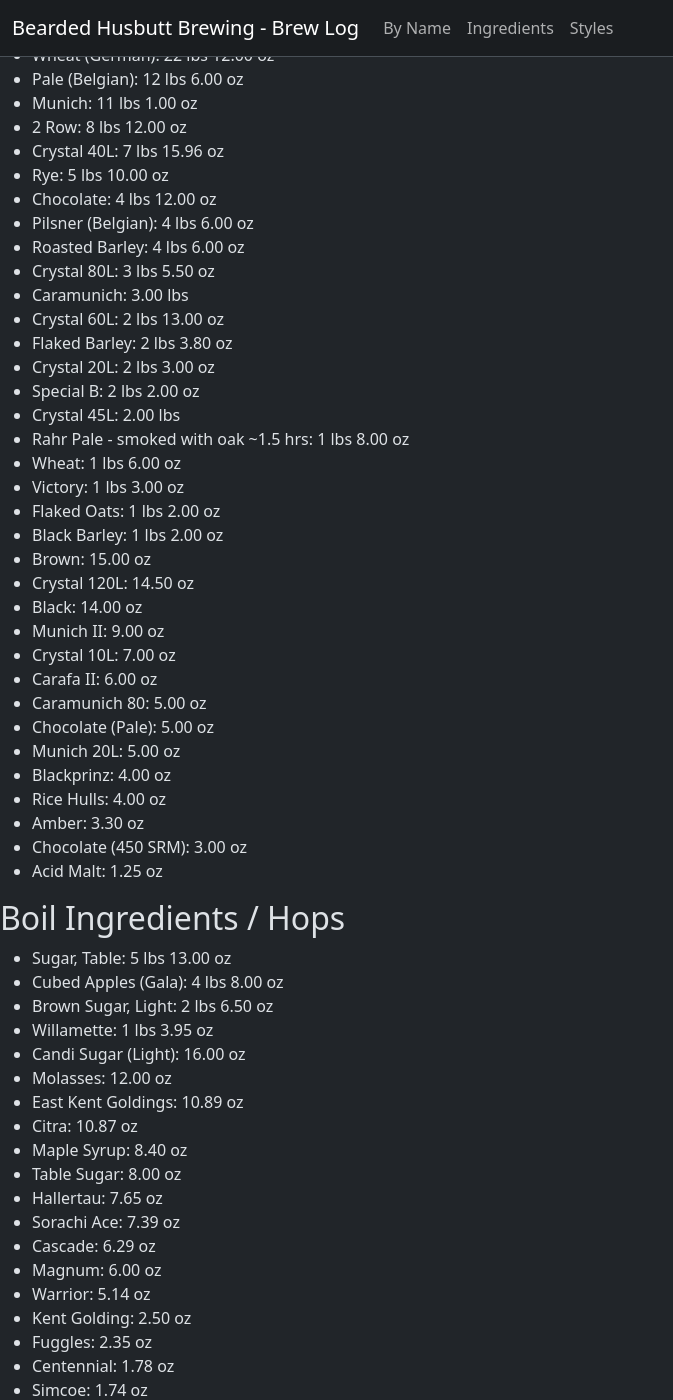
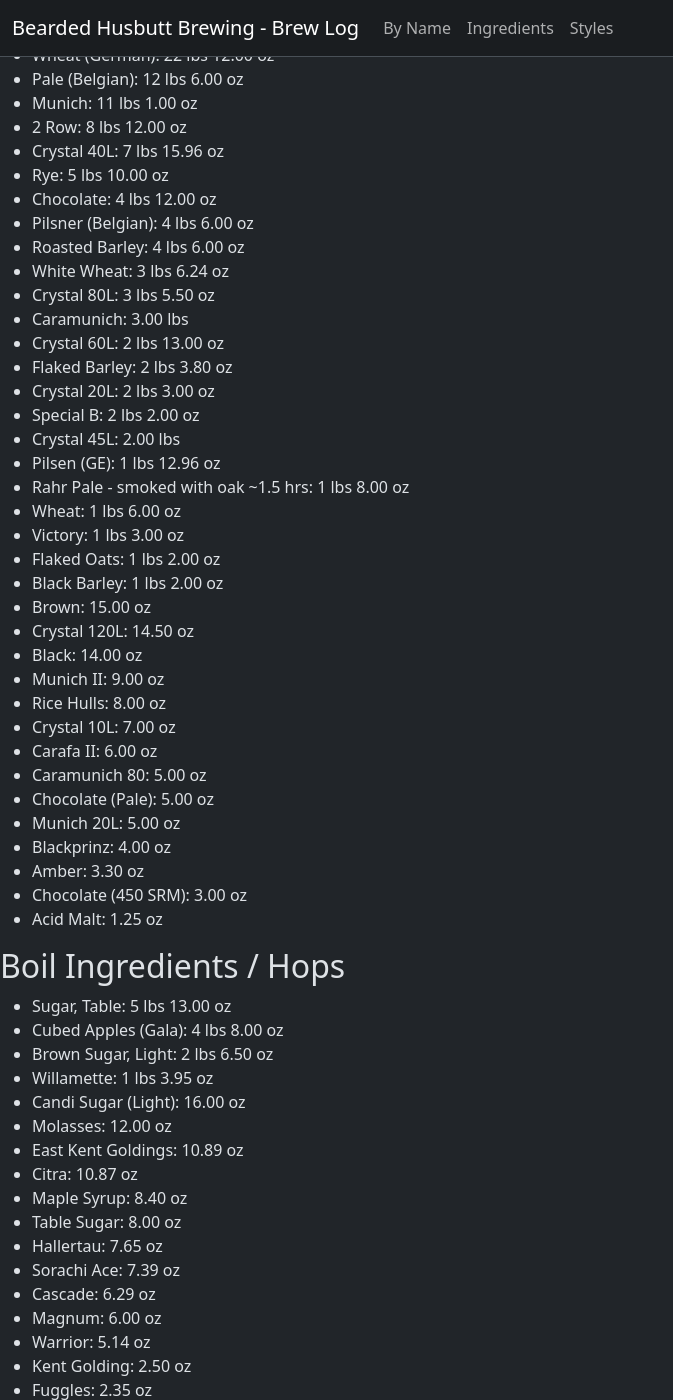
Before and after one commit to The-EG/brewlog, a Jekyll site: the page built from ingredients.markdown, in a window 1280 px wide and 1400 px high, scrolled down 259 px. Shown: the whole window, without its empty margins (0-673 px from the left). Built offline with Jekyll 4.4.1, drawn with Linux system fonts in a browser that asks for light colours; some of the changed text lies outside the part shown.

Commit message:
Update _data/ingredients.yaml

```diff
--- a/_data/ingredients.yaml
+++ b/_data/ingredients.yaml
@@ -38,6 +38,9 @@
 - amount: 1.9844665599999998
   amount_str: 4 lbs 6.00 oz
   name: Roasted Barley
+- amount: 1.537678236
+  amount_str: 3 lbs 6.24 oz
+  name: White Wheat
 - amount: 1.5166993199999999
   amount_str: 3 lbs 5.50 oz
   name: Crystal 80L
@@ -59,6 +62,9 @@
 - amount: 0.9071848
   amount_str: 2.00 lbs
   name: Crystal 45L
+- amount: 0.821002244
+  amount_str: 1 lbs 12.96 oz
+  name: Pilsen (GE)
 - amount: 0.6803886
   amount_str: 1 lbs 8.00 oz
   name: Rahr Pale - smoked with oak ~1.5 hrs
@@ -86,6 +92,9 @@
 - amount: 0.25514568
   amount_str: 9.00 oz
   name: Munich II
+- amount: 0.22679618
+  amount_str: 8.00 oz
+  name: Rice Hulls
 - amount: 0.19844664
   amount_str: 7.00 oz
   name: Crystal 10L
@@ -104,9 +113,6 @@
 - amount: 0.11339808
   amount_str: 4.00 oz
   name: Blackprinz
-- amount: 0.11339808
-  amount_str: 4.00 oz
-  name: Rice Hulls
 - amount: 0.093553416
   amount_str: 3.30 oz
   name: Amber
@@ -177,6 +183,9 @@
 - amount: 0.0408233088
   amount_str: 1.44 oz
   name: Kent Goldings
+- amount: 0.0324602004
+  amount_str: 1.15 oz
+  name: Liberty
 - amount: 0.02834952
   amount_str: 1.00 oz
   name: Horizon
@@ -186,9 +195,6 @@
 - amount: 0.023388354
   amount_str: 0.83 oz
   name: Amarillo
-- amount: 0.0182854404
-  amount_str: 0.64 oz
-  name: Liberty
 - amount: 0.0181436928
   amount_str: 0.64 oz
   name: Columbus
```
